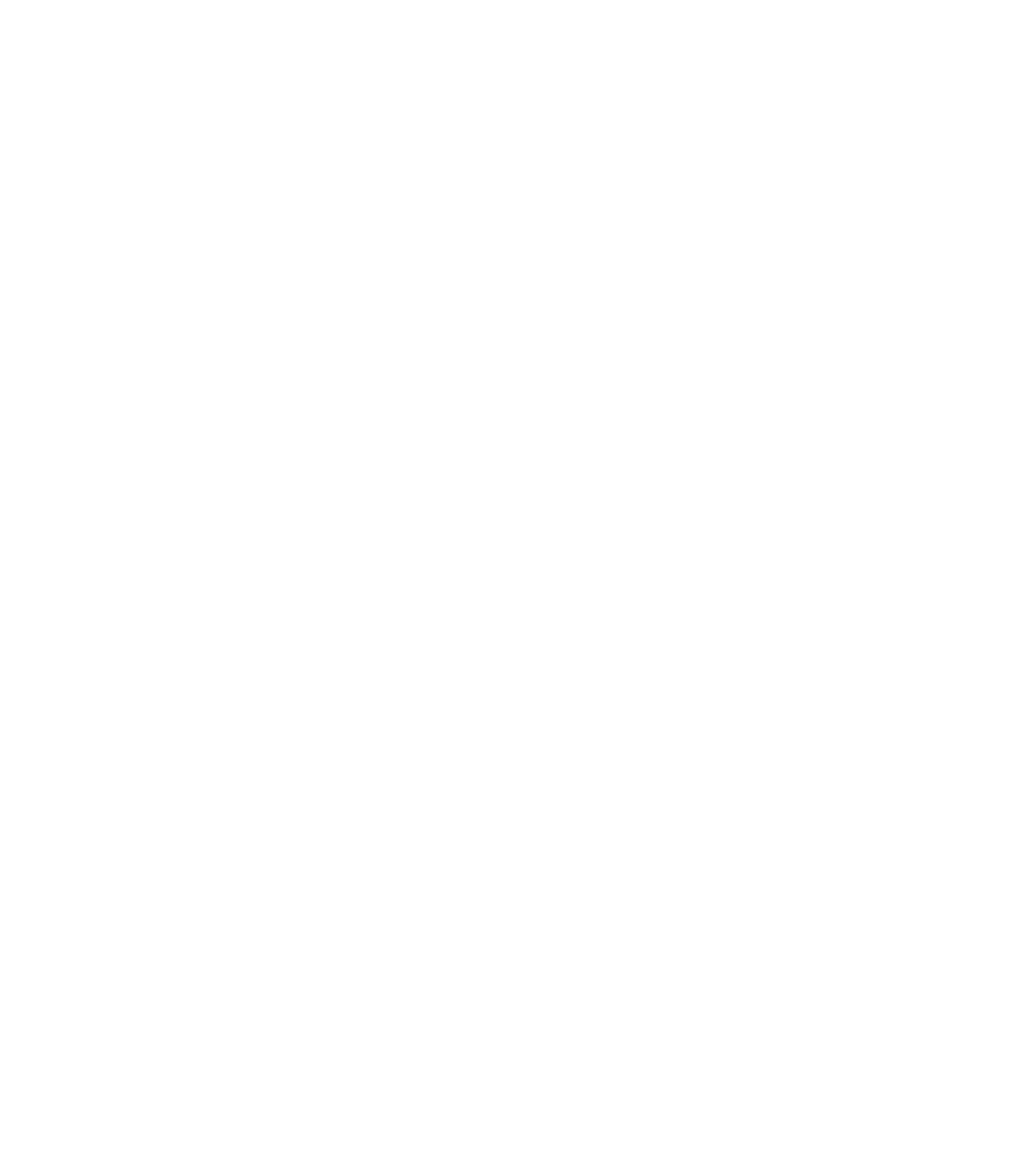
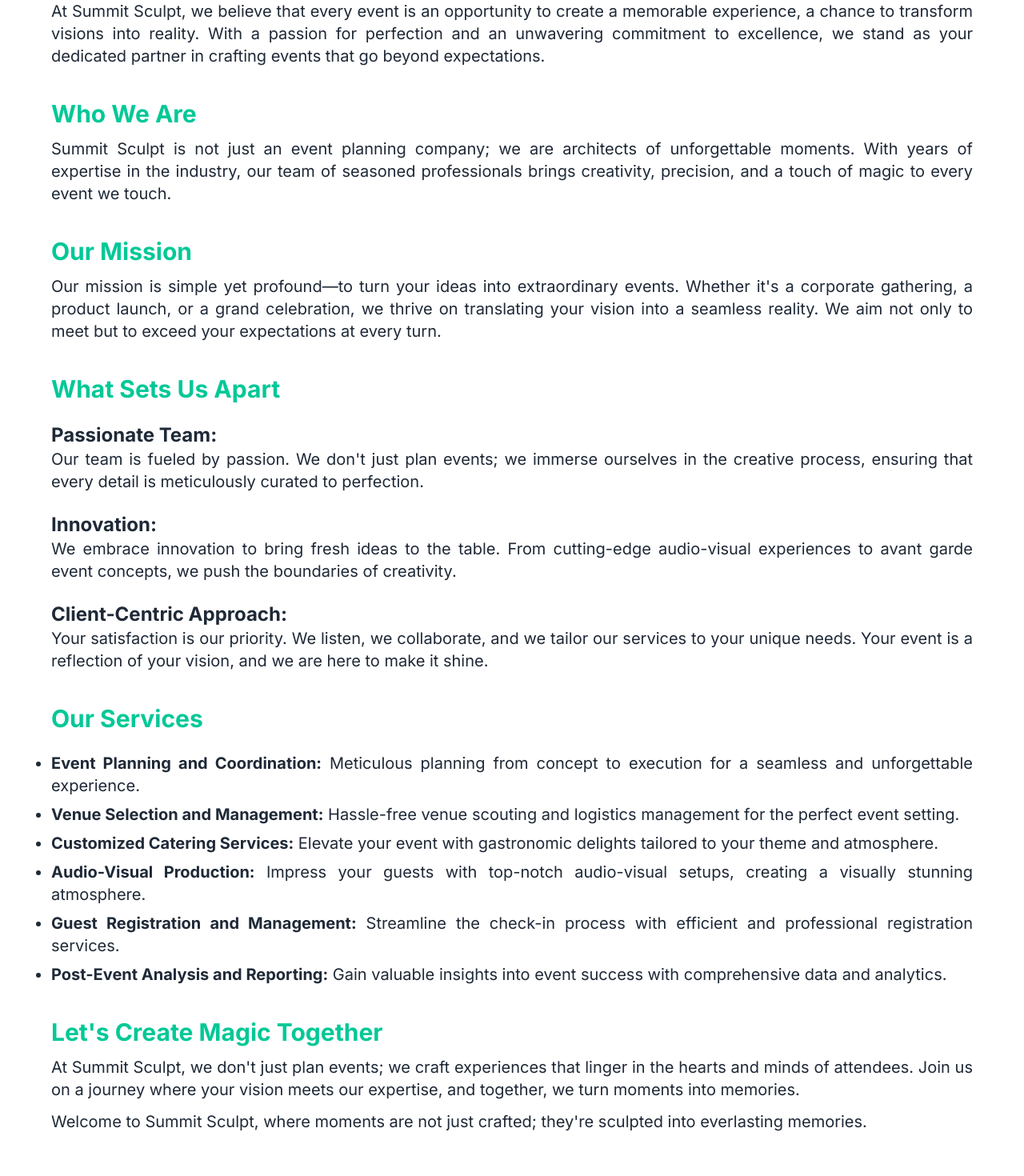
Before and after one commit to mrromanmiah/EventManagement-a9, a React (Vite) app: page /about in a window 1280 px wide. Shown: the part 740-2210 px from the top of the page at 80% size. Before the commit the page ends 800 px from the top, so only its background shows below. Built offline with nearby package versions, Linux system fonts and the light colour scheme.

Commit message:
Three routes with Home page completed. Login functions are remaining

```diff
--- a/src/Layout/Root.jsx
+++ b/src/Layout/Root.jsx
@@ -7,7 +7,10 @@
 const Root = () => {
     return (
         <div className="font-inter">
-            <Navbar></Navbar>
+            <div className="sticky top-0 bg-white z-50">
+                <Navbar></Navbar>
+            </div>
+
             <Outlet></Outlet>
             <Footer></Footer>
 
--- a/src/Pages/About/About.jsx
+++ b/src/Pages/About/About.jsx
@@ -2,8 +2,47 @@
 
 const About = () => {
     return (
-        <div>
-
+        <div className="p-16">
+            <div>
+                <h1 className="text-5xl font-extrabold text-center mb-4">Welcome to <span className="text-[#d82148]">Summit Sculpt</span></h1>
+            </div>
+            <hr className="border-[#245ae0] border-2 w-1/6 flex items-center mx-auto mb-10" />
+            <div>
+                <img className="rounded-3xl w-1/2 flex items-center mx-auto" src={"https://i.ibb.co/gT3cNMB/female-wedding-planner-working-with-client-1.jpg"} alt="" />
+            </div>
+            <div>
+                <p className="text-justify text-xl mt-10">At Summit Sculpt, we believe that every event is an opportunity to create a memorable experience, a chance to transform visions into reality. With a passion for perfection and an unwavering commitment to excellence, we stand as your dedicated partner in crafting events that go beyond expectations.</p>
+            </div>
+            <div>
+                <h2 className="text-3xl font-bold mt-10 text-[#01c897]">Who We Are</h2>
+                <p className="text-justify text-xl mt-3">Summit Sculpt is not just an event planning company; we are architects of unforgettable moments. With years of expertise in the industry, our team of seasoned professionals brings creativity, precision, and a touch of magic to every event we touch.</p>
+            </div>
+            <div>
+                <h2 className="text-3xl font-bold mt-10 text-[#01c897]">Our Mission</h2>
+                <p className="text-justify text-xl mt-3">Our mission is simple yet profound—to turn your ideas into extraordinary events. Whether it's a corporate gathering, a product launch, or a grand celebration, we thrive on translating your vision into a seamless reality. We aim not only to meet but to exceed your expectations at every turn.</p>
+            </div>
+            <div>
+                <h2 className="text-3xl font-bold mt-10 text-[#01c897]">What Sets Us Apart</h2>
+                <p className="text-justify text-xl mt-6"><span className="font-bold text-2xl">Passionate Team:</span> <br /> Our team is fueled by passion. We don't just plan events; we immerse ourselves in the creative process, ensuring that every detail is meticulously curated to perfection.</p>
+                <p className="text-justify text-xl mt-6"> <span className="font-bold text-2xl">Innovation:</span> <br /> We embrace innovation to bring fresh ideas to the table. From cutting-edge audio-visual experiences to avant garde event concepts, we push the boundaries of creativity.</p>
+                <p className="text-justify text-xl mt-6"> <span className="font-bold text-2xl">Client-Centric Approach:</span> <br /> Your satisfaction is our priority. We listen, we collaborate, and we tailor our services to your unique needs. Your event is a reflection of your vision, and we are here to make it shine.</p>
+            </div>
+            <div>
+                <h2 className="text-3xl font-bold mt-10 text-[#01c897]">Our Services</h2>
+                <ul className="text-justify text-xl mt-6 list-disc space-y-2">
+                    <li><b>Event Planning and Coordination:</b> Meticulous planning from concept to execution for a seamless and unforgettable experience.</li>
+                    <li><b>Venue Selection and Management:</b> Hassle-free venue scouting and logistics management for the perfect event setting.</li>
+                    <li><b>Customized Catering Services:</b> Elevate your event with gastronomic delights tailored to your theme and atmosphere.</li>
+                    <li><b>Audio-Visual Production:</b> Impress your guests with top-notch audio-visual setups, creating a visually stunning atmosphere.</li>
+                    <li><b>Guest Registration and Management:</b> Streamline the check-in process with efficient and professional registration services.</li>
+                    <li><b>Post-Event Analysis and Reporting:</b> Gain valuable insights into event success with comprehensive data and analytics.</li>
+                </ul>
+            </div>
+            <div>
+                <h2 className="text-3xl font-bold mt-10 text-[#01c897]">Let's Create Magic Together</h2>
+                <p className="text-justify text-xl mt-3">At Summit Sculpt, we don't just plan events; we craft experiences that linger in the hearts and minds of attendees. Join us on a journey where your vision meets our expertise, and together, we turn moments into memories.</p>
+                <p className="text-justify text-xl mt-3 mb-10">Welcome to Summit Sculpt, where moments are not just crafted; they're sculpted into everlasting memories.</p>
+            </div>
         </div>
     );
 };
--- a/src/Pages/Contact/Contact.jsx
+++ b/src/Pages/Contact/Contact.jsx
@@ -3,7 +3,52 @@
 const Contact = () => {
     return (
         <div>
+            <div>
+                <h1 className="text-5xl font-extrabold text-center mb-4 text-[#d82148]">Contact</h1>
+            </div>
+            <hr className="border-[#245ae0] border-2 w-1/12 flex items-center mx-auto mb-10" />
+            <div className="space-y-4 mb-10">
+                <div className="text-center space-y-2">
+                    <h3 className="font-bold">First Name<span className="text-[#d82148]">*</span></h3>
+                    <input className="rounded-full border-2 py-3 px-6 w-1/3" type="text" name="firstName" id="" />
+                </div>
+                <div className="text-center space-y-2">
+                    <h3 className="font-bold">Last Name<span className="text-[#d82148]">*</span></h3>
+                    <input className="rounded-full border-2 py-3 px-6 w-1/3" type="text" name="lastName" id="" />
+                </div>
+                <div className="text-center space-y-2">
+                    <h3 className="font-bold">E-mail<span className="text-[#d82148]">*</span></h3>
+                    <input className="rounded-full border-2 py-3 px-6 w-1/3" type="email" name="email" id="" />
+                </div>
+                <div className="text-center space-y-2">
+                    <h3 className="font-bold">Phone Number<span className="text-[#d82148]">*</span></h3>
+                    <input className="rounded-full border-2 py-3 px-6 w-1/3" type="text" name="firstName" id="" />
+                </div>
+                <div className="text-center space-y-2">
+                    <h3 className="font-bold">How can we help?<span className="text-[#d82148]">*</span></h3>
+                    <textarea className="rounded-3xl border-2 py-3 px-6 w-1/3" name="textarea" id="" cols="30" rows="10"></textarea>
+                </div>
+                <button className="flex items-center mx-auto bg-[#ffb531] font-bold rounded-full px-6 py-2  hover:text-white" type="submit">Submit</button>
+            </div>
+            <div className="flex justify-evenly p-16">
+                <div>
+                    <h2 className="text-2xl font-bold">Address</h2>
+                    <ul>
+                        <li>12345/A Motijheel C/A</li>
+                        <li>Road No. #12345</li>
+                        <li>Motijheel, Dhaka-1000</li>
 
+                    </ul>
+                </div>
+                <div>
+                    <ul>
+                        <h2 className="text-2xl font-bold">Phone Number</h2>
+                        <li>+880 1600 - 000000</li>
+                        <li>+880 1700 - 000000</li>
+                        <li>+880 1800 - 000000</li>
+                    </ul>
+                </div>
+            </div>
         </div>
     );
 };
--- a/src/Router/router.jsx
+++ b/src/Router/router.jsx
@@ -20,12 +20,10 @@
             {
                 path: '/about',
                 element: <About></About>,
-                loader: () => fetch('/card.json')
             },
             {
                 path: '/contact',
                 element: <Contact></Contact>,
-                loader: () => fetch('/card.json')
             },
             {
                 path: "/cards/:id",
```
